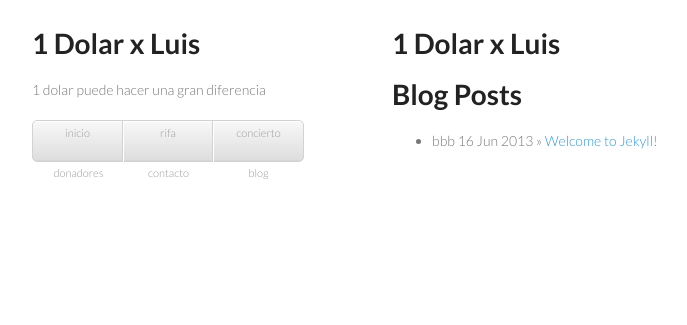
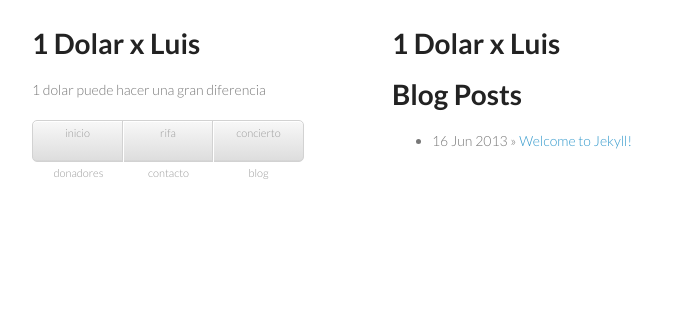
Before and after one commit to fcarriedo/1dolarxluis, a Jekyll site: the page built from index.html, in a window 1280 px wide. Shown: the top 325 px of the page, without its empty margins (178-865 px from the left). Built offline with Jekyll 4.4.1, drawn with Linux system fonts in a browser that asks for light colours.

Commit message:
Cleaned up

```diff
--- a/index.html
+++ b/index.html
@@ -7,7 +7,7 @@ title: 1 Dolar x Luis
   <h1>Blog Posts</h1>
   <ul class="posts">
     {% for post in site.posts %}
-      <li><span>bbb {{ post.date | date_to_string }}</span> &raquo; <a href="{{ post.url }}">{{ post.title }}</a></li>
+      <li><span>{{ post.date | date_to_string }}</span> &raquo; <a href="{{ post.url }}">{{ post.title }}</a></li>
     {% endfor %}
   </ul>
 </div>
```
Also changed, not shown: assets/css/main.css (line endings or trailing spaces).
